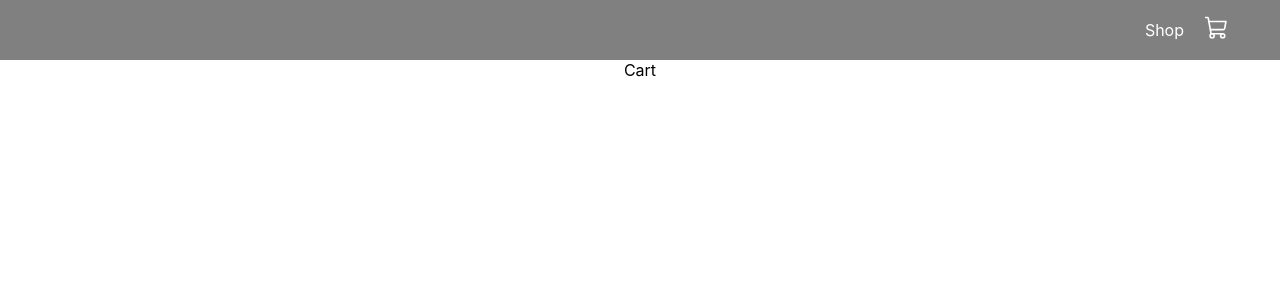
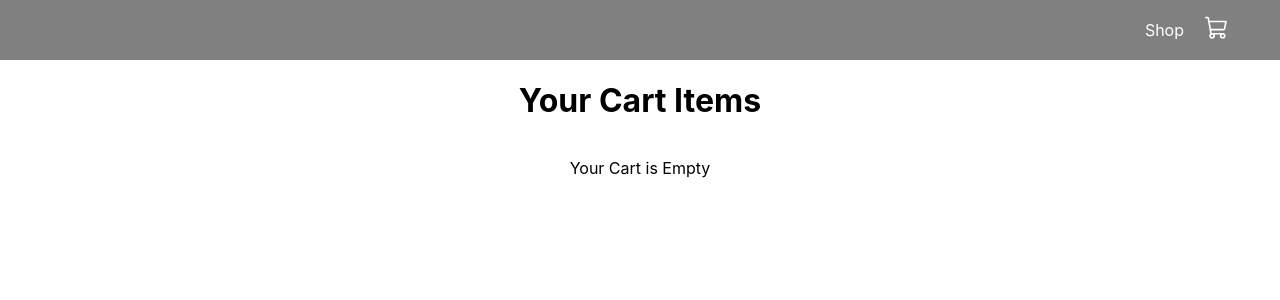
Before and after one commit to cipriancozma/react-cart-e-commerce, a React (Create React App) app: page /cart in a window 1280 px wide. Shown: the top 300 px of the page. Built offline with nearby package versions, Linux system fonts and the light colour scheme.

Commit message:
uploaded the last part of the project

```diff
--- a/public/index.html
+++ b/public/index.html
@@ -24,7 +24,7 @@
       work correctly both with client-side routing and a non-root public URL.
       Learn how to configure a non-root public URL by running `npm run build`.
     -->
-    <title>React App</title>
+    <title>React E-Commerce App</title>
   </head>
   <body>
     <noscript>You need to enable JavaScript to run this app.</noscript>
--- a/src/App.js
+++ b/src/App.js
@@ -3,10 +3,12 @@ import { BrowserRouter as Router, Routes, Route } from "react-router-dom";
 import Navbar from "./components/navbar/Navbar";
 import Shop from "./pages/shop/Shop";
 import Cart from "./pages/cart/Cart";
+import ShopContextProvider from "./context/ShopContext";
 
 function App() {
   return (
     <div className="App">
+      <ShopContextProvider>
         <Router>
           <Navbar />
           <Routes>
@@ -14,6 +16,7 @@ function App() {
             <Route path="/cart" element={<Cart />} />
           </Routes>
         </Router>
+      </ShopContextProvider>
     </div>
   );
 }
--- /dev/null
+++ b/src/context/ShopContext.jsx
@@ -0,0 +1,57 @@
+import React, { createContext, useState } from "react";
+import { PRODUCTS } from "../products";
+
+export const ShopContext = createContext(null);
+
+const getDefaultCart = () => {
+  let cart = {};
+
+  for (let i = 1; i < PRODUCTS.length + 1; i++) {
+    cart[i] = 0;
+  }
+
+  return cart;
+};
+
+function ShopContextProvider({ children }) {
+  const [cartItems, setCartItems] = useState(getDefaultCart());
+
+  const addToCart = (itemId) => {
+    setCartItems((prevState) => ({
+      ...prevState,
+      [itemId]: prevState[itemId] + 1,
+    }));
+  };
+
+  const removeFromCart = (itemId) => {
+    setCartItems((prevState) => ({
+      ...prevState,
+      [itemId]: prevState[itemId] - 1,
+    }));
+  };
+
+  const getTotalAmount = () => {
+    let total = 0;
+
+    for (let item in cartItems) {
+      if (cartItems[item] > 0) {
+        let itemInfo = PRODUCTS.find((product) => product.id === Number(item));
+        total += cartItems[item] * itemInfo.price;
+      }
+    }
+    return total;
+  };
+
+  const contextValue = {
+    cartItems,
+    addToCart,
+    removeFromCart,
+    getTotalAmount,
+  };
+
+  return (
+    <ShopContext.Provider value={contextValue}>{children}</ShopContext.Provider>
+  );
+}
+
+export default ShopContextProvider;
--- a/src/pages/cart/Cart.jsx
+++ b/src/pages/cart/Cart.jsx
@@ -1,7 +1,45 @@
-import React from "react";
+import React, { useContext } from "react";
+import { useNavigate } from "react-router-dom";
+import { ShopContext } from "../../context/ShopContext";
+import { PRODUCTS } from "../../products";
+import CartItem from "./CartItem";
+import "./cartItem.css";
 
 function Cart() {
-  return <div>Cart</div>;
+  const { cartItems, getTotalAmount } = useContext(ShopContext);
+
+  const navigate = useNavigate();
+  let totalAmount = getTotalAmount();
+
+  return (
+    <div className="cart">
+      <div>
+        <h1>Your Cart Items</h1>
+      </div>
+
+      <div className="cartItems">
+        {PRODUCTS.map((product) => {
+          return (
+            cartItems[product.id] > 0 && (
+              <CartItem key={product.id} data={product} />
+            )
+          );
+        })}
+      </div>
+
+      {totalAmount > 0 ? (
+        <>
+          <div>Total of all items: ${totalAmount}</div>
+          <div className="handler">
+            <button onClick={() => navigate("/")}>Continue Shopping</button>
+            <button>Checkout</button>
+          </div>
+        </>
+      ) : (
+        <p>Your Cart is Empty</p>
+      )}
+    </div>
+  );
 }
 
 export default Cart;
--- /dev/null
+++ b/src/pages/cart/CartItem.jsx
@@ -0,0 +1,27 @@
+import React, { useContext } from "react";
+import { ShopContext } from "../../context/ShopContext";
+import "./cartItem.css";
+
+function CartItem({ data: { id, productName, price, productImg } }) {
+  const { cartItems, addToCart, removeFromCart } = useContext(ShopContext);
+  const result = price * cartItems[id];
+
+  return (
+    <div className="cart-item">
+      <img src={productImg} alt={productName} />
+      <div className="description">
+        <p>{productName}</p>
+        <p> $ {price}</p>
+        <div className="handler">
+          <button onClick={() => removeFromCart(id)}>-</button>
+          <button onClick={() => addToCart(id)}>+</button>
+        </div>
+        <p>
+          {cartItems[id]} Items, Total: ${result}
+        </p>
+      </div>
+    </div>
+  );
+}
+
+export default CartItem;
--- /dev/null
+++ b/src/pages/cart/cartItem.css
@@ -0,0 +1,30 @@
+.cartItems {
+    display: flex;
+    flex-direction: column;
+    width: 100%;
+    height: auto;
+}
+
+.cart-item img {
+    width: 300px;
+}
+
+.handler {
+    display: flex;
+    justify-content: center;
+}
+
+.handler button {
+    background-color: grey;
+    color: white;
+    padding: 20px;
+    border-radius: 10px;
+    cursor: pointer;
+    border: none;
+    margin: 10px;
+}
+
+.handler button:hover {
+    background-color: black;
+    color: white;
+}
--- a/src/pages/shop/Product.jsx
+++ b/src/pages/shop/Product.jsx
@@ -1,6 +1,11 @@
-import React from "react";
+import React, { useContext } from "react";
+import { ShopContext } from "../../context/ShopContext";
 
-function Product({ item: { productImg, productName, price } }) {
+function Product({ item: { id, productImg, productName, price } }) {
+  const { addToCart, cartItems } = useContext(ShopContext);
+
+  const cartItemAmount = cartItems[id];
+
   return (
     <div className="product">
       <img src={productImg} alt={productName} />
@@ -8,7 +13,9 @@ function Product({ item: { productImg, productName, price } }) {
         <p>{productName}</p>
         <p>${price}</p>
       </div>
-      <button className="addToCartBtn">Add to Cart</button>
+      <button className="addToCartBtn" onClick={() => addToCart(id)}>
+        Add to Cart {cartItemAmount > 0 && <span> - ({cartItemAmount})</span>}
+      </button>
     </div>
   );
 }
--- a/src/pages/shop/Shop.jsx
+++ b/src/pages/shop/Shop.jsx
@@ -1,9 +1,13 @@
-import React from "react";
+import React, { useEffect } from "react";
 import { PRODUCTS } from "../../products";
 import Product from "./Product";
 import "./shop.css";
 
 function Shop() {
+  useEffect(() => {
+    window.scrollTo(0, 0);
+  }, []);
+
   return (
     <div className="shop">
       <div className="shop-title">
--- a/src/pages/shop/shop.css
+++ b/src/pages/shop/shop.css
@@ -39,9 +39,10 @@
 }
 
 .addToCartBtn {
+    display: flex;
     background-color: grey;
     color: white;
-    padding: 10px;
+    padding: 20px;
     border-radius: 10px;
     cursor: pointer;
     border: none;
```
Lines whose indentation alone changed are shown as unchanged.
